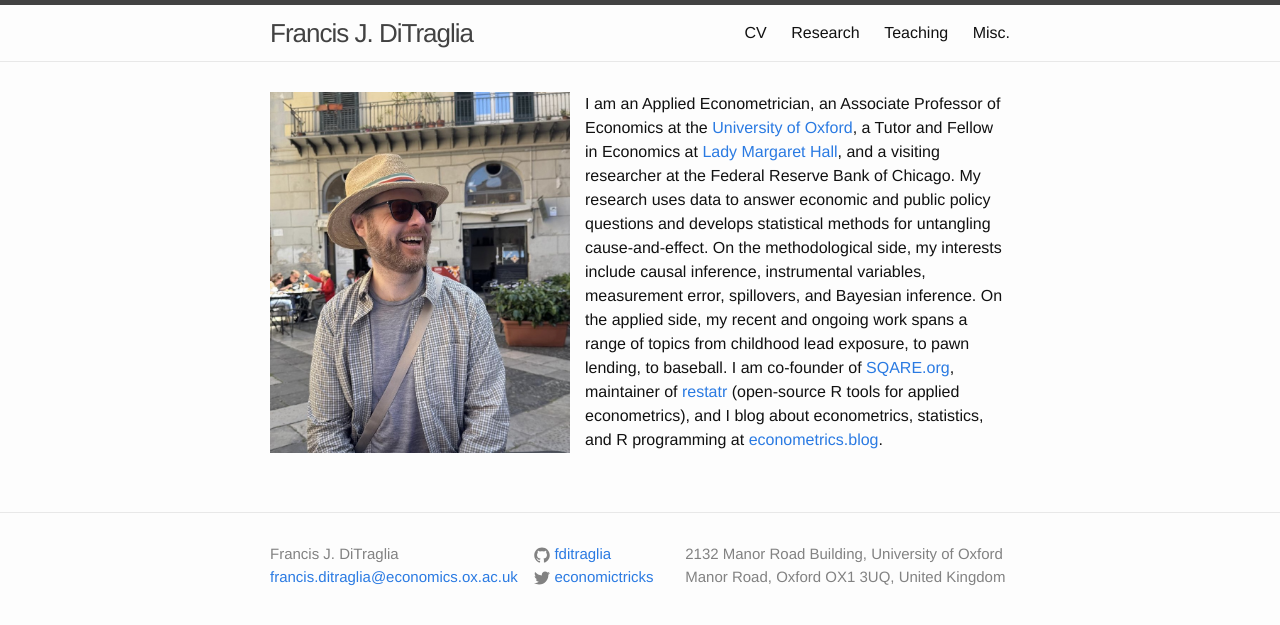
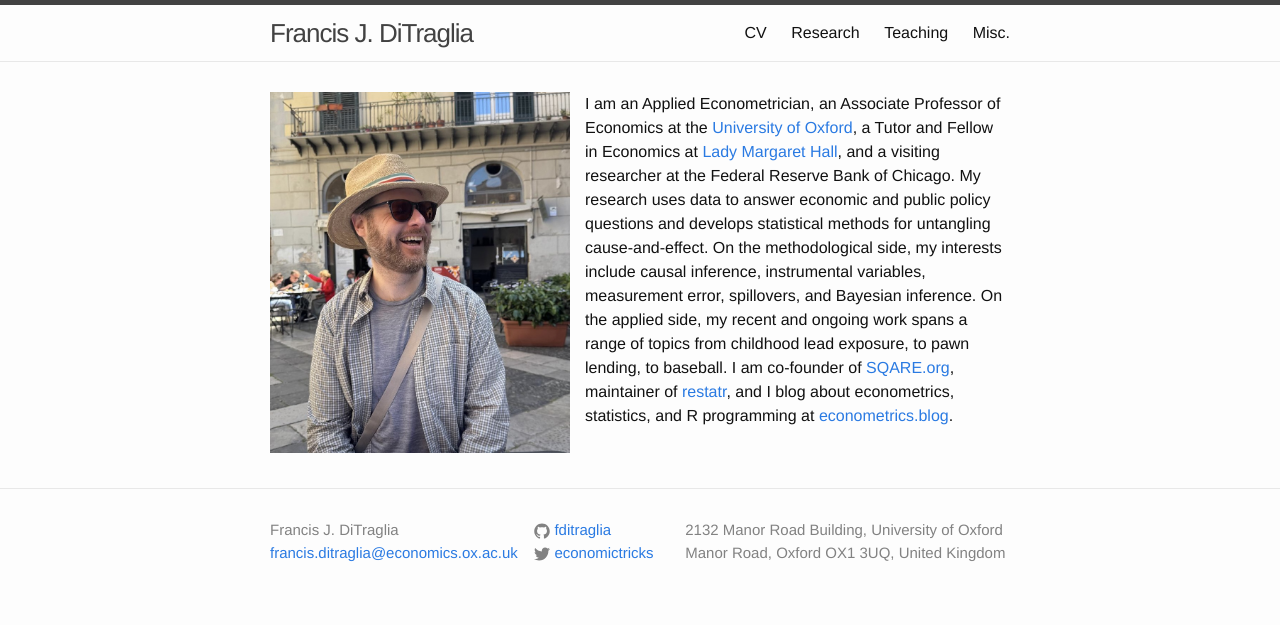
Before and after one commit to fditraglia/fditraglia.github.io, a Jekyll site: the page built from index.md, in a window 1280 px wide. Shown: the top 625 px of the page. Built offline with Jekyll 4.4.1, drawn with Linux system fonts in a browser that asks for light colours.

Commit message:
drop redundant parenthetical from restatr link in blurb
Co-Authored-By: Claude Opus 4.6 <noreply@anthropic.com>

```diff
--- a/index.md
+++ b/index.md
@@ -11,5 +11,5 @@ On the applied side, my recent and ongoing work spans a range of topics from chi
 <!--including childhood lead exposure, includes a project using machine learning to predict the prevalence of lead poisoning in young children, an experimental study of pawnbroking in Mexico City, and a study that uses economic modeling to explain patterns of paramilitary violence in Colombia in during the 1990s and early 2000s.-->
 <!-- My research interests include theoretical and applied econometrics, empirical microeconomics, and experimental economics.
 The main topics of my current and ongoing research are model selection and averaging, measurement error, and models with social interactions.-->
-I am co-founder of [SQARE.org](https://sqare.org), maintainer of [restatr](https://restatr.com) (open-source R tools for applied econometrics), and I blog about econometrics, statistics, and R programming at [econometrics.blog](https://www.econometrics.blog/).
+I am co-founder of [SQARE.org](https://sqare.org), maintainer of [restatr](https://restatr.com), and I blog about econometrics, statistics, and R programming at [econometrics.blog](https://www.econometrics.blog/).
 <!-- and [here](/pdf/DiTraglia-research.pdf) for a copy of my research statement.-->
```
